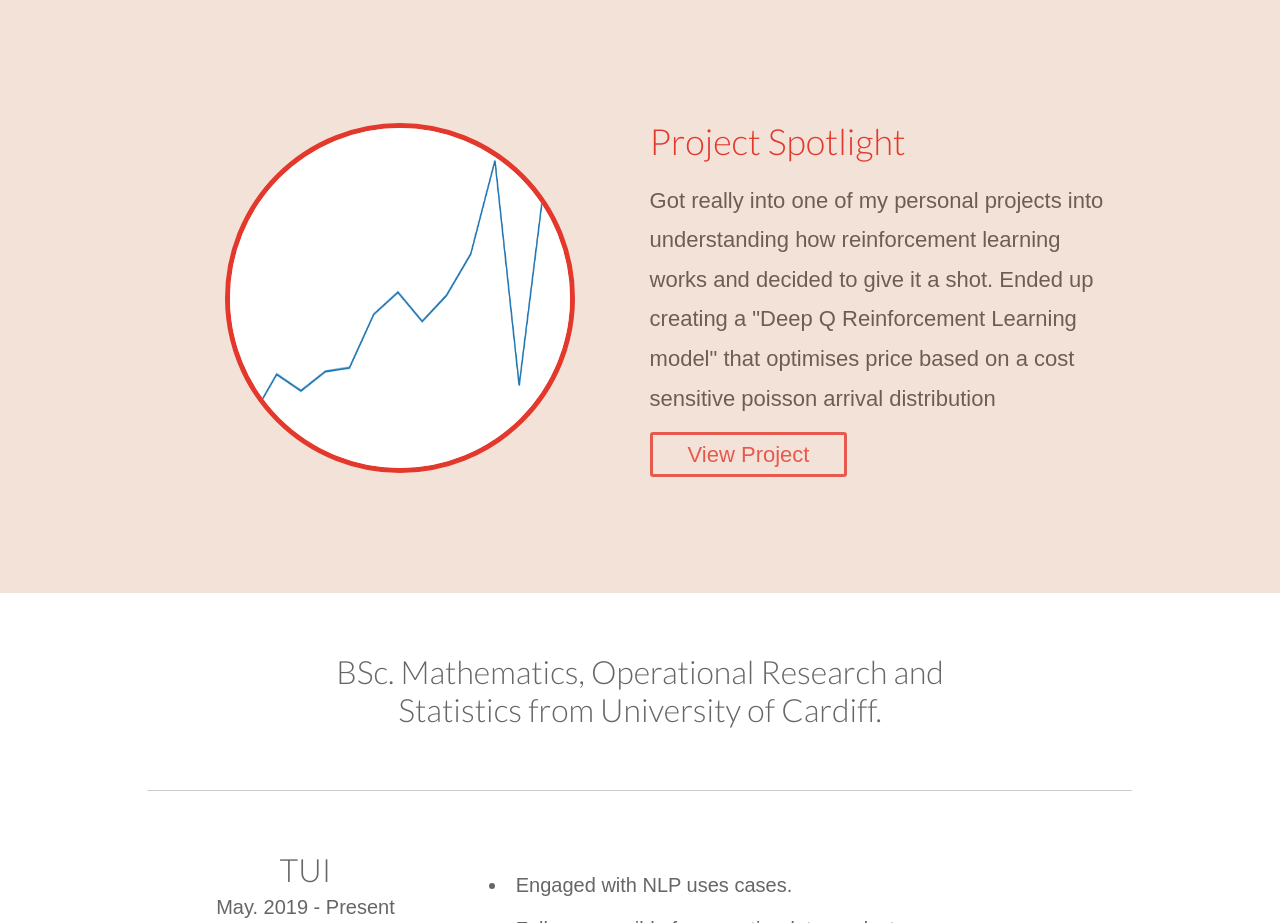
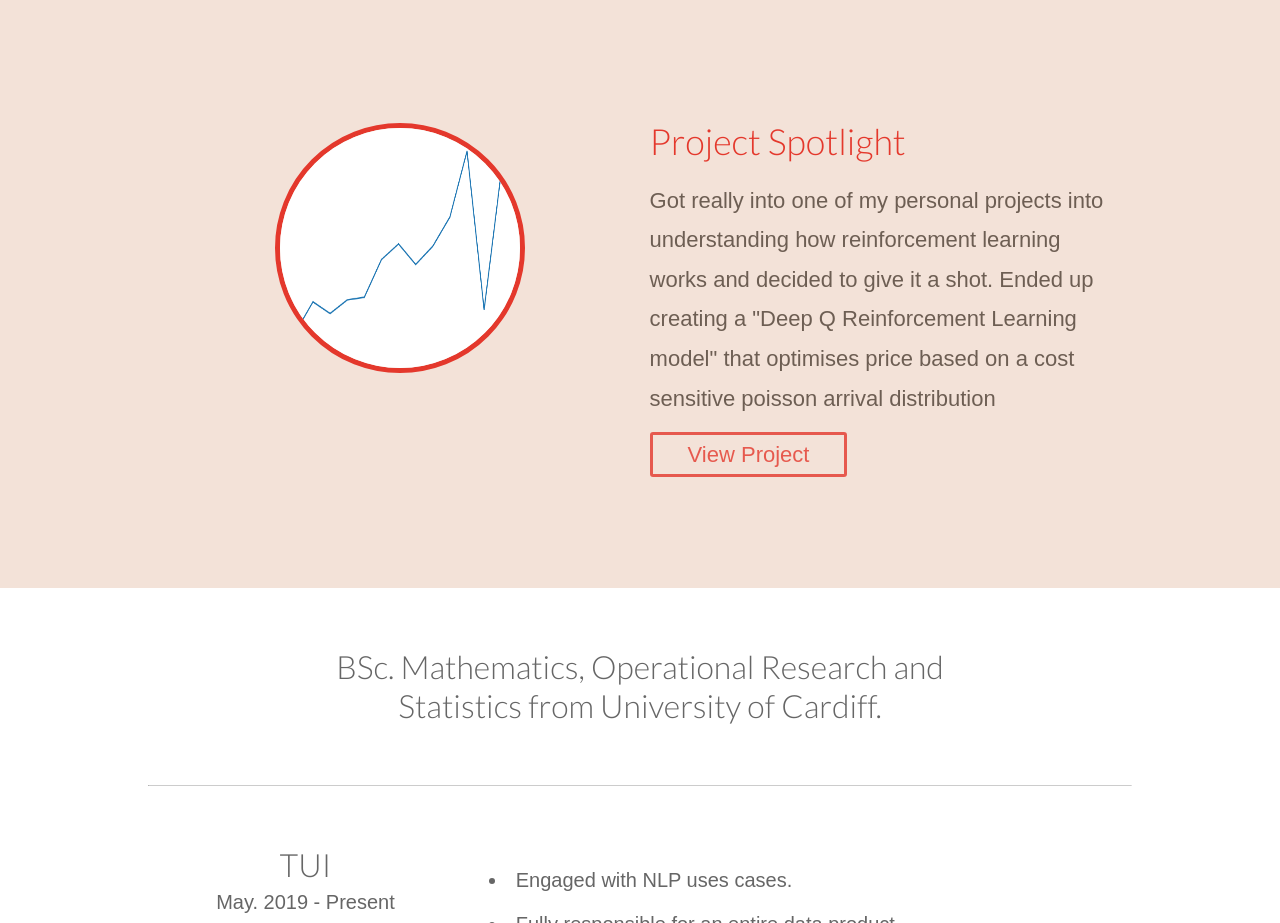
Before and after one commit to rishanshah/rishanshah.github.io, a plain HTML site: page index.html in a window 1280 px wide. Shown: the part 1460-2383 px from the top of the page. Drawn offline with Linux system fonts and the light colour scheme.

Commit message:
edit to project spotlight

```diff
--- a/dist/style.css
+++ b/dist/style.css
@@ -284,10 +284,10 @@ footer hr {
 
 .spotlight img {
   width: 60%;
-  width: 350px;
-  height: 350px;
-  border-radius: 175px;
-  max-width: 350px;
+  width: 250px;
+  height: 250px;
+  border-radius: 125px;
+  max-width: 250px;
   margin-left: auto;
   margin-right: auto;
   display: block;
```
